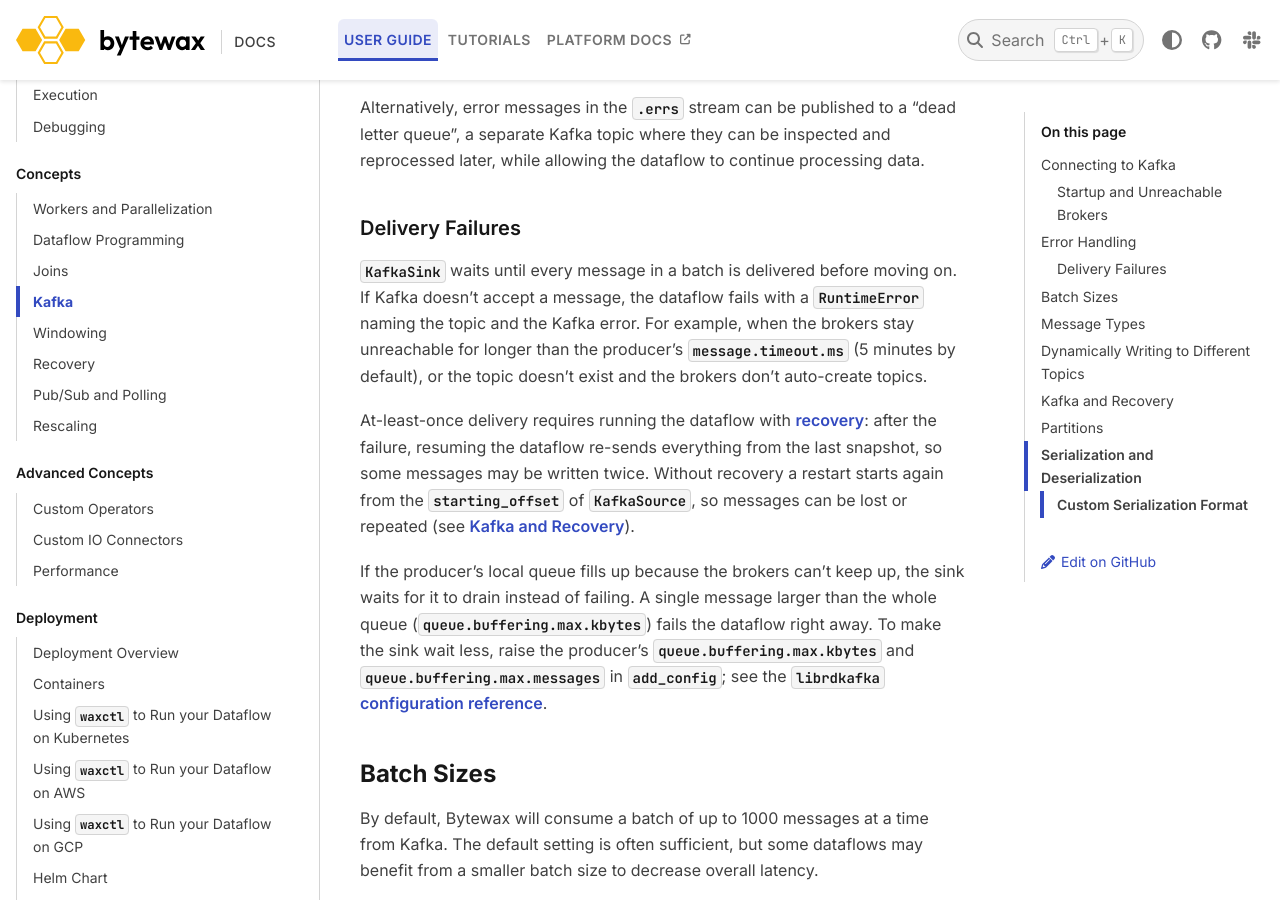
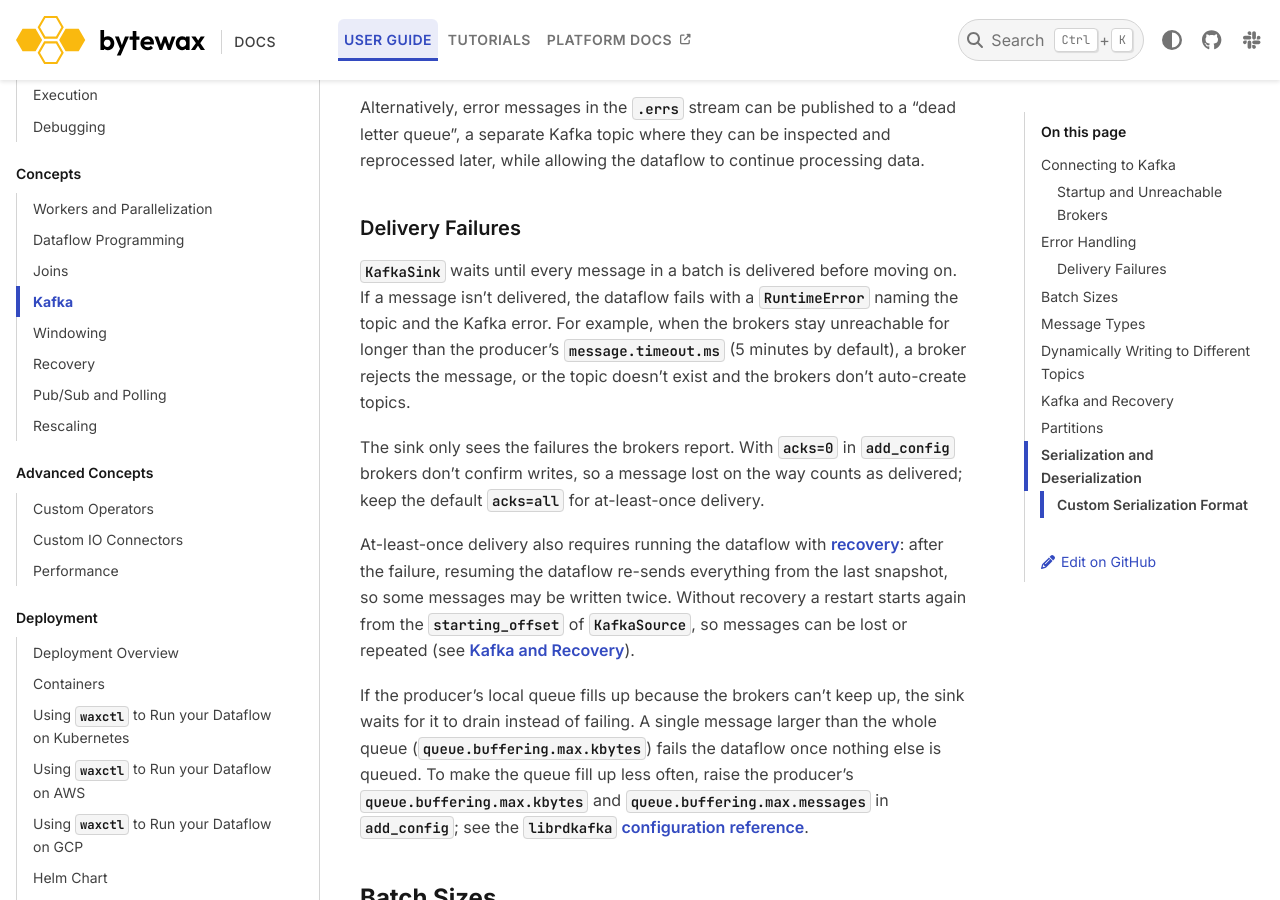
Before and after one commit to bytewax/bytewax, a Sphinx documentation site: the page built from docs/guide/concepts/kafka.md, in a window 1280 px wide and 900 px high, scrolled down 1843 px. Built offline with Sphinx 7.4.7 and the PyData theme 0.15.4, drawn with Linux system fonts in a browser that asks for light colours; pages that are not in the unit, such as notebooks, are missing from menus; comment, search, counter and statistics services are not loaded; some of the changed text lies outside the part shown.

Commit message:
Qualify KafkaSink's delivery guarantees in docs and comments
At-least-once also needs brokers to acknowledge writes: with acks=0 a
lost message is reported as delivered. Say so in the KafkaSink and
kop.output docstrings, the Kafka guide and the CHANGELOG, and say that
messages from the resume epoch may be duplicated, not will be.

Make the comments match the code: an oversized message fails once
nothing else is queued, close's flush has a timeout rather than a hard
bound, and purged messages' reports still reach a user on_delivery.

Signed-off-by: Mykyta Bozhenko <21245729+cheeeee@users.noreply.github.com>

```diff
--- a/docs/guide/concepts/kafka.md
+++ b/docs/guide/concepts/kafka.md
@@ -95,14 +95,19 @@
 ### Delivery Failures
 
 {py:obj}`~bytewax.connectors.kafka.KafkaSink` waits until every
-message in a batch is delivered before moving on. If Kafka doesn't
-accept a message, the dataflow fails with a `RuntimeError` naming the
-topic and the Kafka error. For example, when the brokers stay
-unreachable for longer than the producer's `message.timeout.ms` (5
-minutes by default), or the topic doesn't exist and the brokers don't
-auto-create topics.
+message in a batch is delivered before moving on. If a message isn't
+delivered, the dataflow fails with a `RuntimeError` naming the topic
+and the Kafka error. For example, when the brokers stay unreachable
+for longer than the producer's `message.timeout.ms` (5 minutes by
+default), a broker rejects the message, or the topic doesn't exist
+and the brokers don't auto-create topics.
 
-At-least-once delivery requires running the dataflow with
+The sink only sees the failures the brokers report. With `acks=0` in
+`add_config` brokers don't confirm writes, so a message lost on the
+way counts as delivered; keep the default `acks=all` for
+at-least-once delivery.
+
+At-least-once delivery also requires running the dataflow with
 [recovery](#xref-recovery): after the failure, resuming the dataflow
 re-sends everything from the last snapshot, so some messages may be
 written twice. Without recovery a restart starts again from the
@@ -113,10 +118,10 @@
 If the producer's local queue fills up because the brokers can't keep
 up, the sink waits for it to drain instead of failing. A single
 message larger than the whole queue (`queue.buffering.max.kbytes`)
-fails the dataflow right away. To make the sink wait less, raise the
-producer's `queue.buffering.max.kbytes` and
-`queue.buffering.max.messages` in `add_config`; see the [`librdkafka`
-configuration
+fails the dataflow once nothing else is queued. To make the queue
+fill up less often, raise the producer's `queue.buffering.max.kbytes`
+and `queue.buffering.max.messages` in `add_config`; see the
+[`librdkafka` configuration
 reference](https://github.com/confluentinc/librdkafka/blob/master/CONFIGURATION.md).
 
 ## Batch Sizes
@@ -232,11 +237,11 @@
 It is important to note that this interval is not coordinated with any
 processing steps within Bytewax. As a result, if the dataflow crashes,
 some messages may not be processed (their offsets were committed
-before their output was written) or may be processed twice. Only
-recovery gives at-least-once delivery from
+before their output was written) or may be processed twice. For
+at-least-once delivery from
 {py:obj}`~bytewax.connectors.kafka.KafkaSource` to
-{py:obj}`~bytewax.connectors.kafka.KafkaSink`; see [Delivery
-Failures](#xref-kafka-delivery-failures).
+{py:obj}`~bytewax.connectors.kafka.KafkaSink`, run the dataflow with
+recovery; see [Delivery Failures](#xref-kafka-delivery-failures).
 
 ## Partitions
 
```
Also changed, not shown: CHANGELOG.md (+10 -9 lines), 2 other files.
